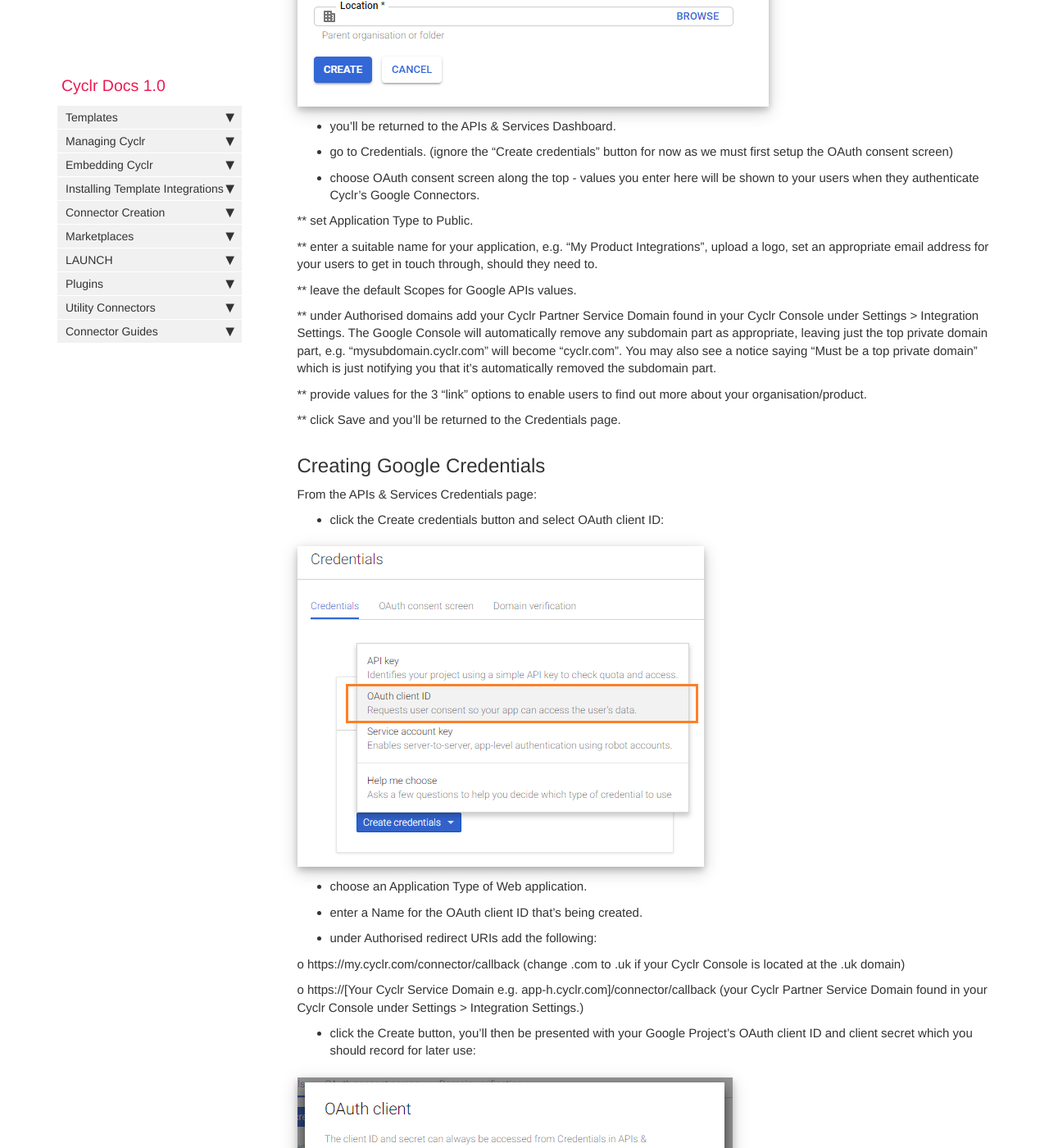
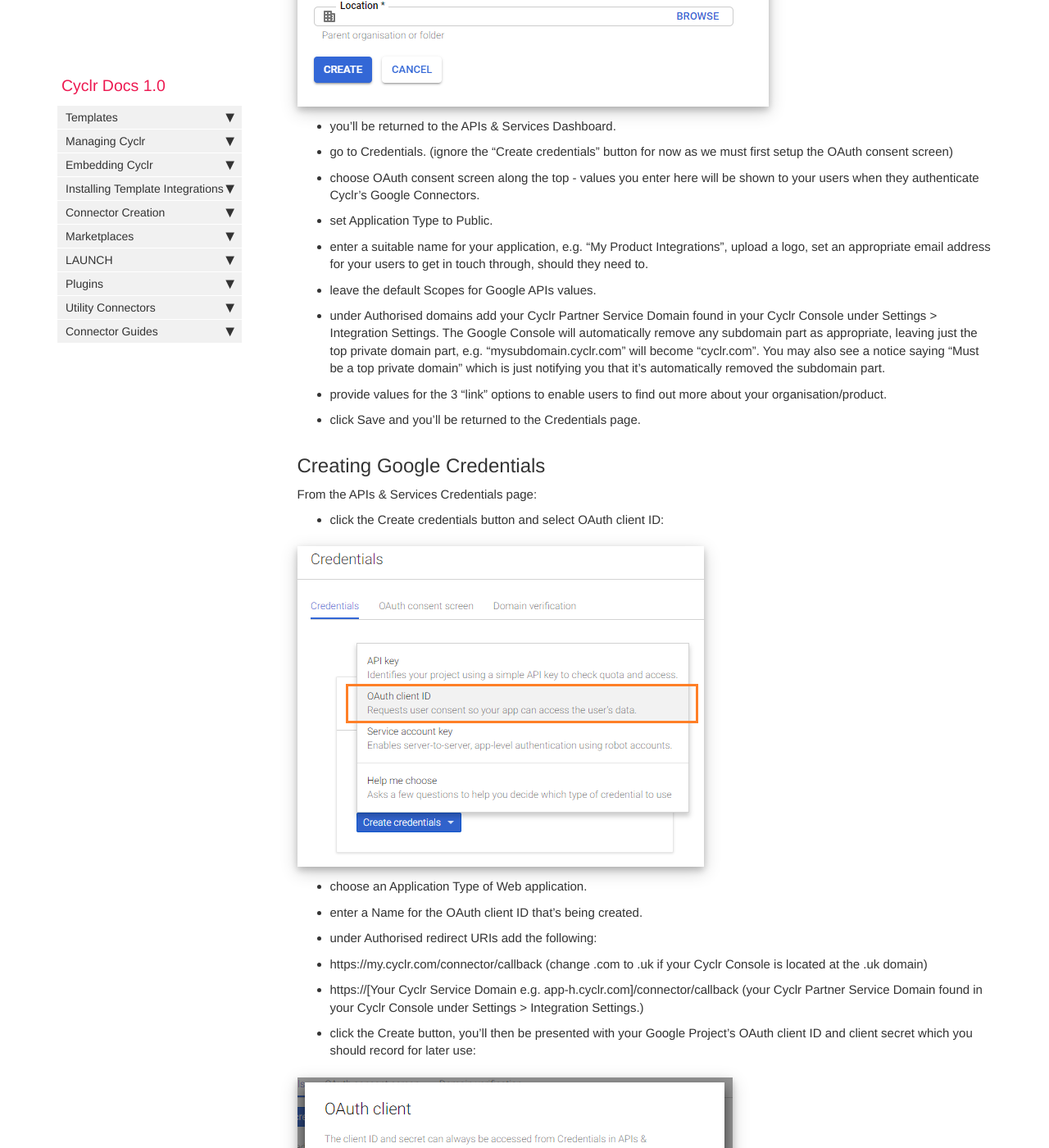
Before and after one commit to sneakysneak/docs, a Jekyll site: the page built from pages/connector-authentication/google-v2.md, in a window 1280 px wide and 1400 px high, scrolled down 1559 px. Shown: the whole window at 82% size. Built offline with Jekyll 4.4.1, drawn with Linux system fonts in a browser that asks for light colours; nearby versions of some CDN libraries; comment, search, counter and statistics services are not loaded.

```diff
--- a/pages/connector-authentication/google-v2.md
+++ b/pages/connector-authentication/google-v2.md
@@ -37,18 +37,18 @@ Create your Project in the Google API Console
 
 * choose OAuth consent screen along the top - values you enter here will be shown to your users when they authenticate Cyclr's Google Connectors.
 
-**	set Application Type to Public.
+-	set Application Type to Public.
 
-**	enter a suitable name for your application, e.g. "My Product Integrations", upload a logo, set an appropriate email address for your users to get in touch through, should they need to.
+-	enter a suitable name for your application, e.g. "My Product Integrations", upload a logo, set an appropriate email address for your users to get in touch through, should they need to.
 
-**	leave the default Scopes for Google APIs values.
+-	leave the default Scopes for Google APIs values.
 
-**	under Authorised domains add your Cyclr Partner Service Domain found in your Cyclr Console under Settings > Integration Settings.
+-	under Authorised domains add your Cyclr Partner Service Domain found in your Cyclr Console under Settings > Integration Settings.
 The Google Console will automatically remove any subdomain part as appropriate, leaving just the top private domain part, e.g. "mysubdomain.cyclr.com" will become "cyclr.com".  You may also see a notice saying "Must be a top private domain" which is just notifying you that it's automatically removed the subdomain part.
 
-**	provide values for the 3 "link" options to enable users to find out more about your organisation/product.
+-	provide values for the 3 "link" options to enable users to find out more about your organisation/product.
 
-**	click Save and you'll be returned to the Credentials page.
+-	click Save and you'll be returned to the Credentials page.
 
 ## Creating Google Credentials
 
@@ -64,10 +64,10 @@ From the APIs & Services Credentials page:
 
 *	under Authorised redirect URIs add the following:
 
-o	https://my.cyclr.com/connector/callback
+-	https://my.cyclr.com/connector/callback
 (change .com to .uk if your Cyclr Console is located at the .uk domain)
 
-o	https://[Your Cyclr Service Domain e.g. app-h.cyclr.com]/connector/callback
+-	https://[Your Cyclr Service Domain e.g. app-h.cyclr.com]/connector/callback
 (your Cyclr Partner Service Domain found in your Cyclr Console under Settings > Integration Settings.)
 
 *	click the Create button, you'll then be presented with your Google Project's OAuth client ID and client secret which you should record for later use:
```
